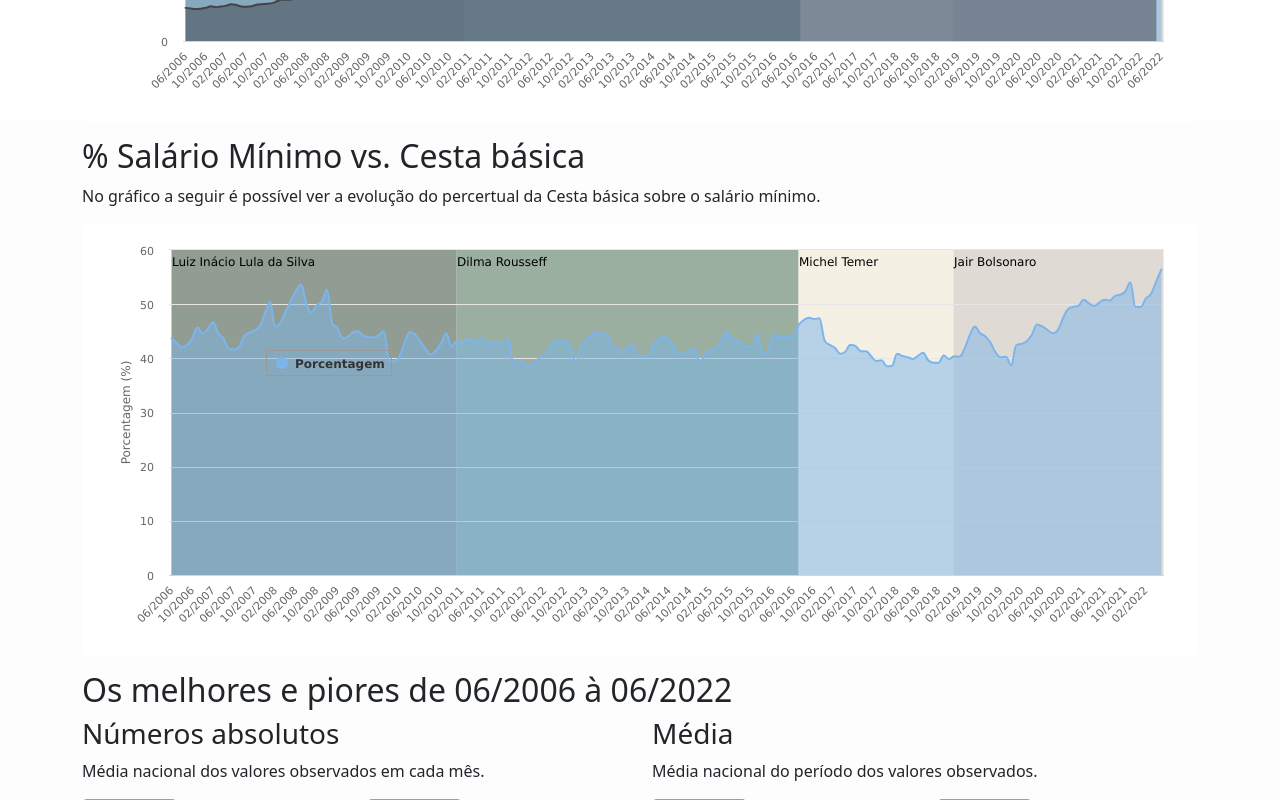
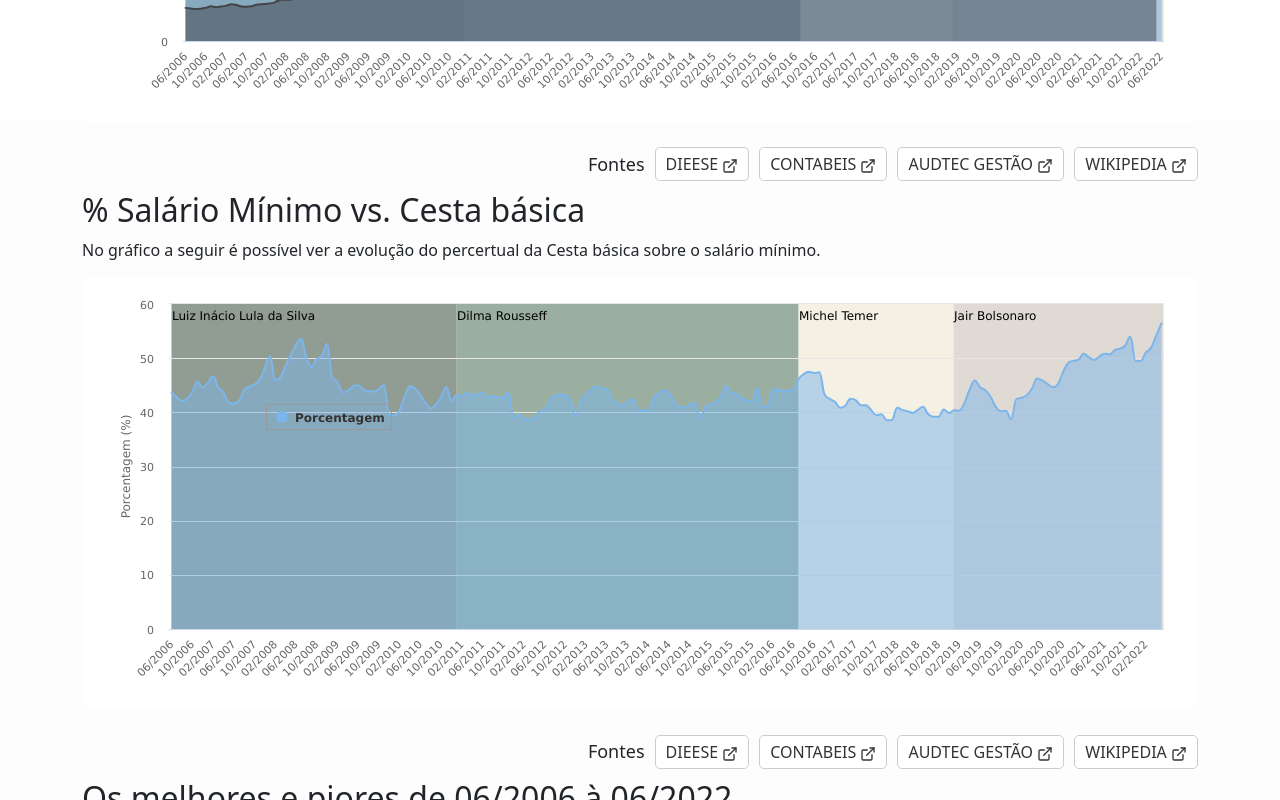
Before and after one commit to regular-alves/numeros-nao-mentem, a React (Create React App) app: page /cesta-basica in a window 1280 px wide. Shown: the part 680-1480 px from the top of the page. Built offline with nearby package versions, Linux system fonts and the light colour scheme; grey boxes are pictures that could not be loaded.

Commit message:
added: sources

```diff
--- a/src/Dtos/DataSets/presidents.json
+++ b/src/Dtos/DataSets/presidents.json
@@ -1,8 +1,8 @@
 {
-  "sources": {
+  "sources": [{
     "name": "Wikipedia",
     "url": "https://pt.wikipedia.org/wiki/Lista_de_presidentes_do_Brasil"
-  },
+  }],
   "series": [
     {
       "name": "José Sarney",
--- a/src/Dtos/FoodBasket.js
+++ b/src/Dtos/FoodBasket.js
@@ -75,6 +75,10 @@ class FoodBasket {
         .map(item => item.date)
     );
   }
+
+  getSources() {
+    return this.rawData.sources;
+  }
 }
 
 export default FoodBasket;
--- a/src/Dtos/FoodVsSalary.js
+++ b/src/Dtos/FoodVsSalary.js
@@ -42,6 +42,10 @@ class FoodVsSalary {
     return this.getPeriod(f, t)
       .map(v => v.value);
   }
+
+  getSources() {
+    return [...this.foodBasket.getSources(), this.salary.getSources()];
+  }
 }
 
 export default FoodVsSalary;
--- a/src/Dtos/Presidents.js
+++ b/src/Dtos/Presidents.js
@@ -89,6 +89,10 @@ class Presidents {
       .filter(p => p.slug===slug)
       .shift();
   }
+
+  getSources() {
+    return this.rawData.sources;
+  }
 }
 
 export default Presidents;
--- a/src/Dtos/Salary.js
+++ b/src/Dtos/Salary.js
@@ -65,6 +65,10 @@ class Salary {
 
     return values[0] || 0;
   }
+
+  getSources() {
+    return this.rawData.sources;
+  }
 }
 
 export default Salary;
--- a/src/Pages/BasicFoodBasket/index.js
+++ b/src/Pages/BasicFoodBasket/index.js
@@ -18,6 +18,7 @@ import { Col, Container, Row } from "react-bootstrap";
 import BestAndWorst from "../../Components/BestAndWorst";
 import Footer from "../Footer";
 import { Helmet } from "react-helmet";
+import Sources from "../../Components/Sources";
 
 const BasicFoodBasket = () => {
   const salary = new Salary();
@@ -173,6 +174,13 @@ const BasicFoodBasket = () => {
                 ]
               }}
             />
+            <Sources sources={
+              [
+                ...foodBasket.getSources(),
+                ...salary.getSources(),
+                ...presidents.getSources()
+              ]
+            }/>
           </Col>
         </Row>
 
@@ -205,6 +213,13 @@ const BasicFoodBasket = () => {
                 ]
             }}
             />
+            <Sources sources={
+              [
+                ...foodBasket.getSources(),
+                ...salary.getSources(),
+                ...presidents.getSources()
+              ]
+            }/>
           </Col>
         </Row>
 
```
